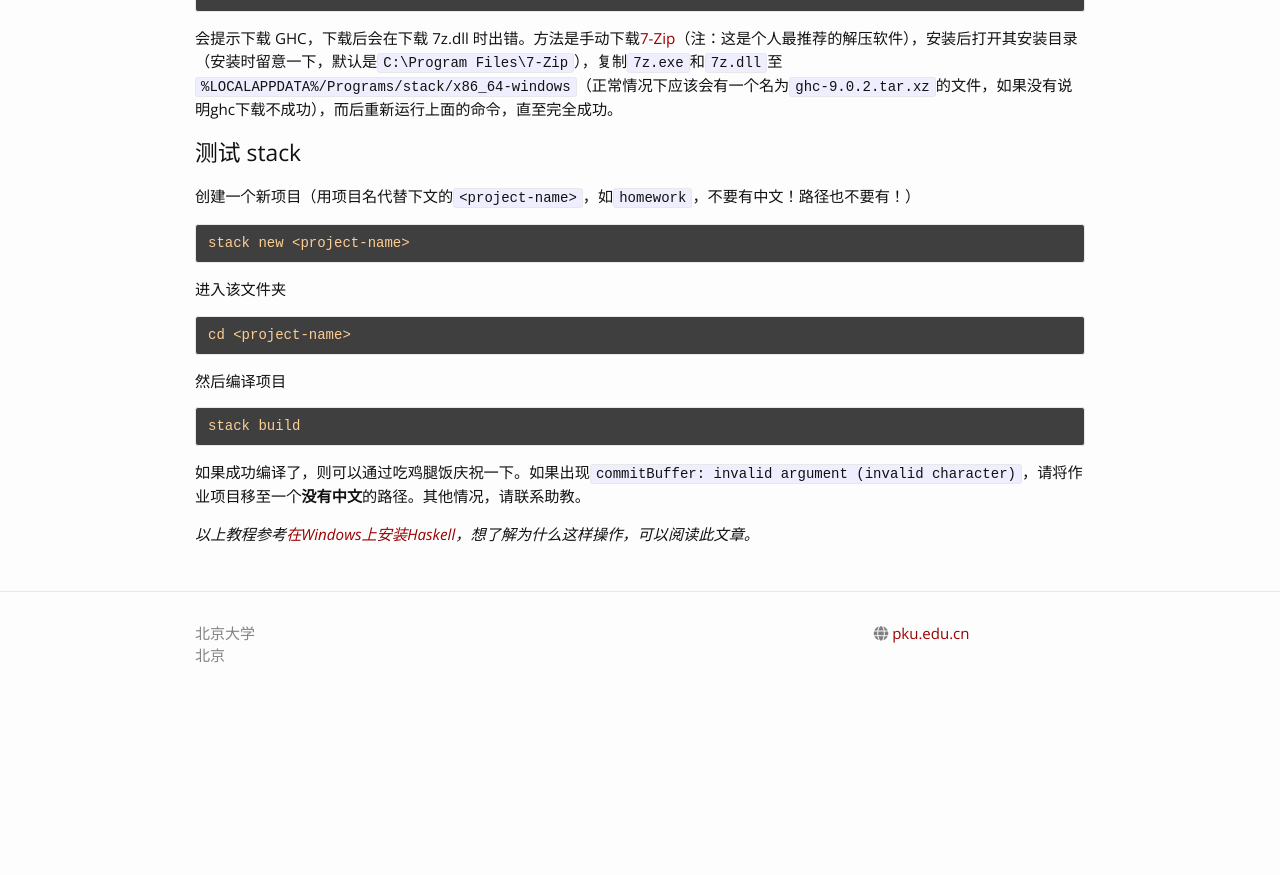
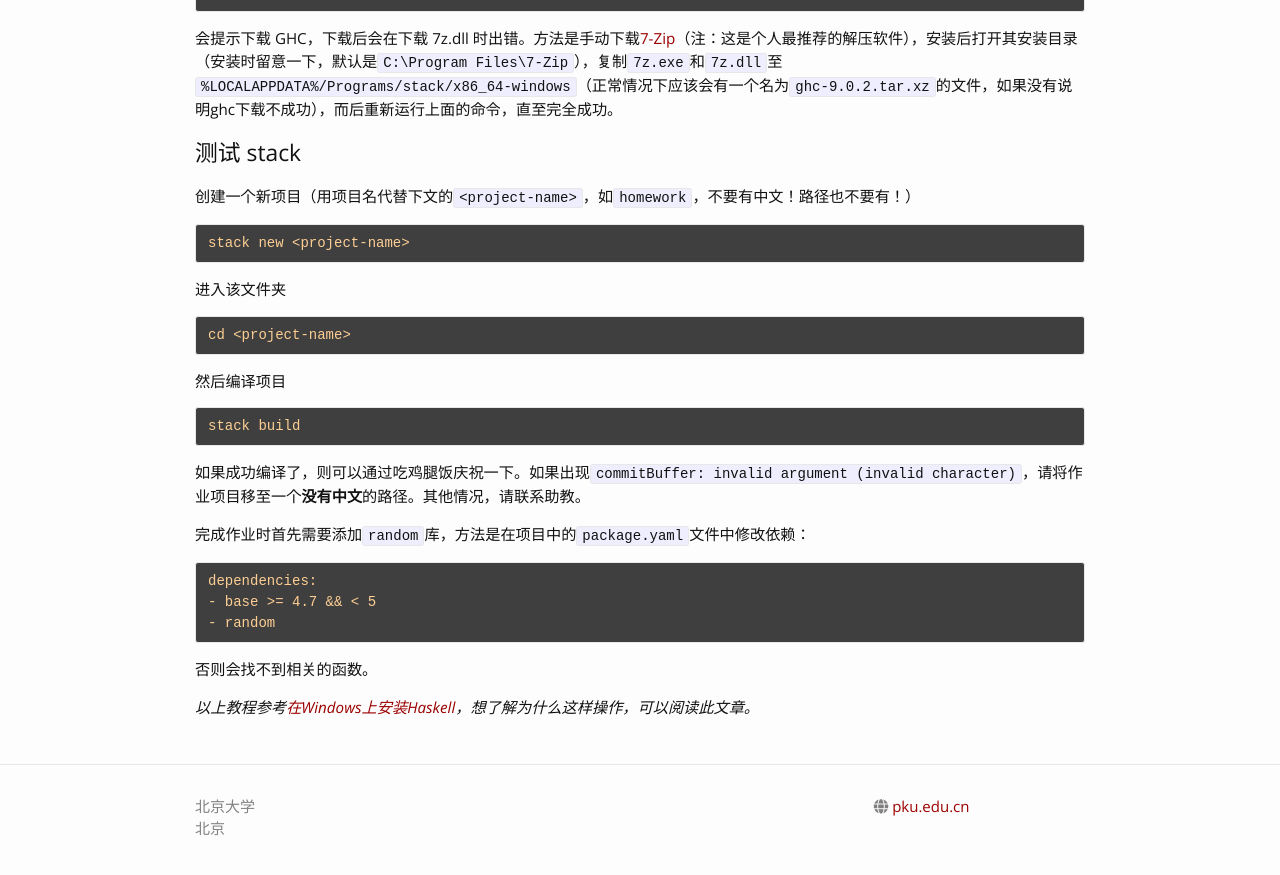
Before and after one commit to zhenjiang888/FP, a Jekyll site: the page built from 2022/homeworks/stack.md, in a window 1280 px wide and 900 px high, scrolled down 1249 px. Shown: the top 875 px of the window. Built offline with Jekyll 4.4.1, drawn with Linux system fonts in a browser that asks for light colours; nearby versions of some CDN libraries; our own code applies the rules of GitHub Pages for plain Markdown files; before the commit the page ends 1976 px from its top, so only the background shows below that.

Commit message:
Update dependencies

````diff
--- a/2022/homeworks/stack.md
+++ b/2022/homeworks/stack.md
@@ -71,4 +71,12 @@ stack build
 ```
 如果成功编译了，则可以通过吃鸡腿饭庆祝一下。如果出现`commitBuffer: invalid argument (invalid character)`，请将作业项目移至一个**没有中文**的路径。其他情况，请联系助教。
 
+完成作业时首先需要添加`random`库，方法是在项目中的`package.yaml`文件中修改依赖：
+```
+dependencies:
+- base >= 4.7 && < 5
+- random
+```
+否则会找不到相关的函数。
+
 *以上教程参考[在Windows上安装Haskell](https://zhuanlan.zhihu.com/p/259393917)，想了解为什么这样操作，可以阅读此文章。*
````
